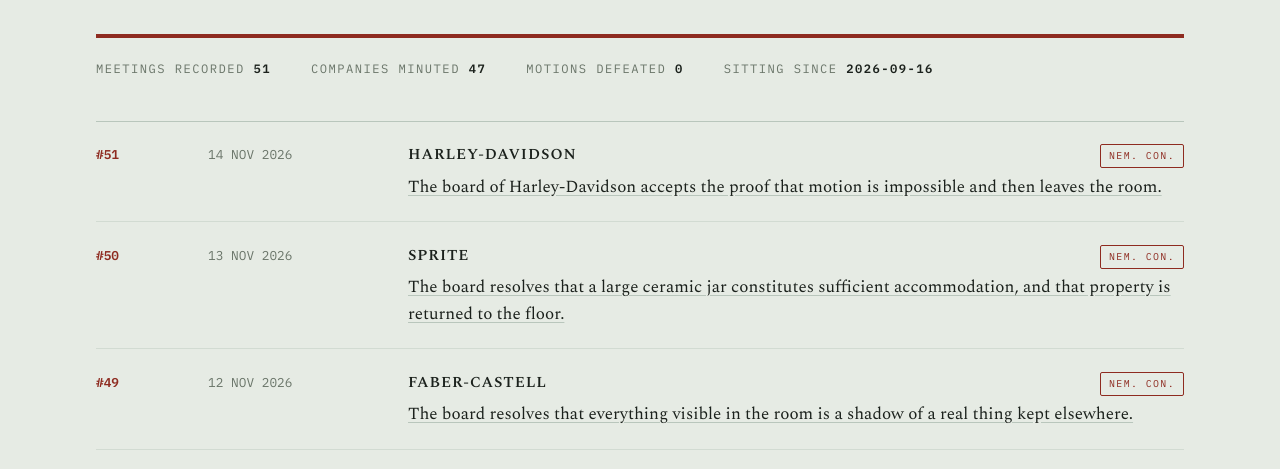
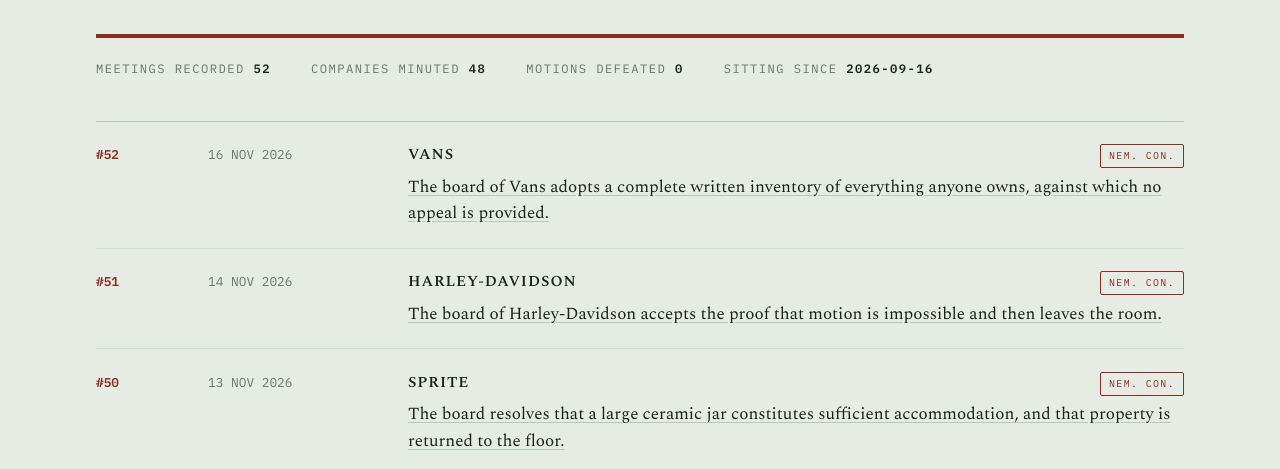
Before and after one commit to silerjakub-bit/theboardminutes-media, a plain HTML site: page index.html in a window 1280 px wide. Shown: the part 262-731 px from the top of the page. Drawn offline with nearby package versions, Linux system fonts and the light colour scheme.

Commit message:
media: index.html

```diff
--- a/index.html
+++ b/index.html
@@ -118,14 +118,21 @@ body {
     <p class="premise">Every day, the board of one real company formally adopts one historical decision. Minutes are published. Meeting numbers never reset.</p>
     <div class="rule-accent"></div>
     <div class="tally">
-      <span>Meetings recorded <b>51</b></span>
-      <span>Companies minuted <b>47</b></span>
+      <span>Meetings recorded <b>52</b></span>
+      <span>Companies minuted <b>48</b></span>
       <span>Motions defeated <b>0</b></span>
       <span>Sitting since <b>2026-09-16</b></span>
     </div>
   </header>
 
   <main class="register">
+      <div class="entry">
+        <div class="no">#52</div>
+        <div class="date">16 NOV 2026</div>
+        <div class="company">Vans</div>
+        <div class="status">Nem. con.</div>
+        <div class="motion"><a href="https://silerjakub-bit.github.io/theboardminutes-media/2026-11-16/board-of-directors/m052/post_tiktok.mp4" rel="noopener">The board of Vans adopts a complete written inventory of everything anyone owns, against which no appeal is provided.</a></div>
+      </div>
       <div class="entry">
         <div class="no">#51</div>
         <div class="date">14 NOV 2026</div>
```
